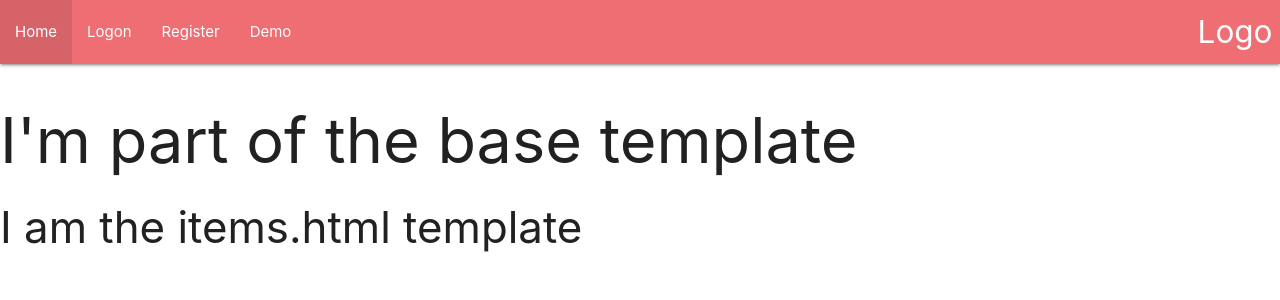
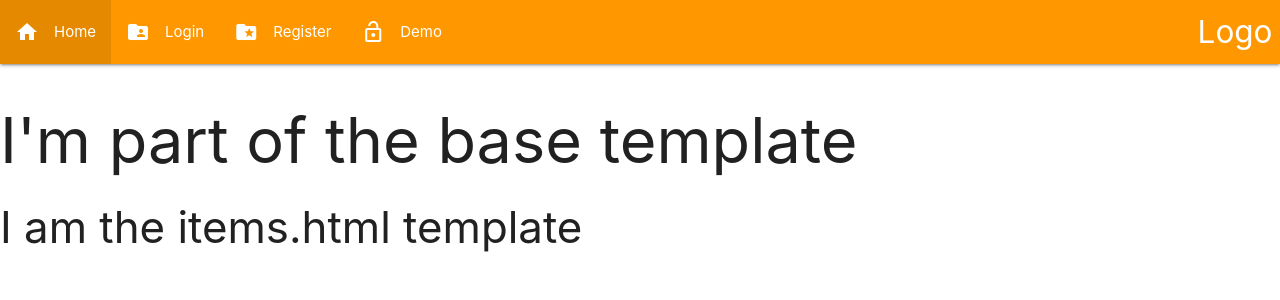
Before and after one commit to johnmiller1963/life-tracker, a Flask app: page / in a window 1280 px wide. Shown: the top 300 px of the page. Run offline with Flask 2, Linux system fonts and the light colour scheme; data that the repository does not hold is empty; some libraries are stand-ins or nearby versions.

Commit message:
add basic nav-bar with icons

```diff
--- /dev/null
+++ b/static/css/style.css
@@ -0,0 +1,3 @@
+body {
+    background-color: white;
+}
--- a/templates/base.html
+++ b/templates/base.html
@@ -11,16 +11,15 @@
     <title>Life Tracker</title>
 </head>
 <body>
-
     <header>
         <nav>
-            <div class="nav-wrapper">
-            <a href="#" class="brand-logo right">Logo</a>
-            <ul id="nav-all" class="left">
-                <li><a href="sass.html">Home</a></li>
-                <li><a href="badges.html">Logon</a></li>
-                <li><a href="collapsible.html">Register</a></li>
-                <li><a href="collapsible.html">Demo</a></li>
+            <div class="nav-wrapper orange">
+            <a href="#!" class="brand-logo right">Logo</a>
+            <ul class="left orange">
+                <li><a href="sass.html"><i class="material-icons left">home</i>Home</a></li>
+                <li><a href="badges.html"><i class="material-icons left">folder_shared</i>Login</a></li>
+                <li><a href="badges.html"><i class="material-icons left">folder_special</i>Register</a></li>
+                <li><a href="badges.html"><i class="material-icons left">lock_open</i>Demo</a></li>
             </ul>
             </div>
         </nav>
```
